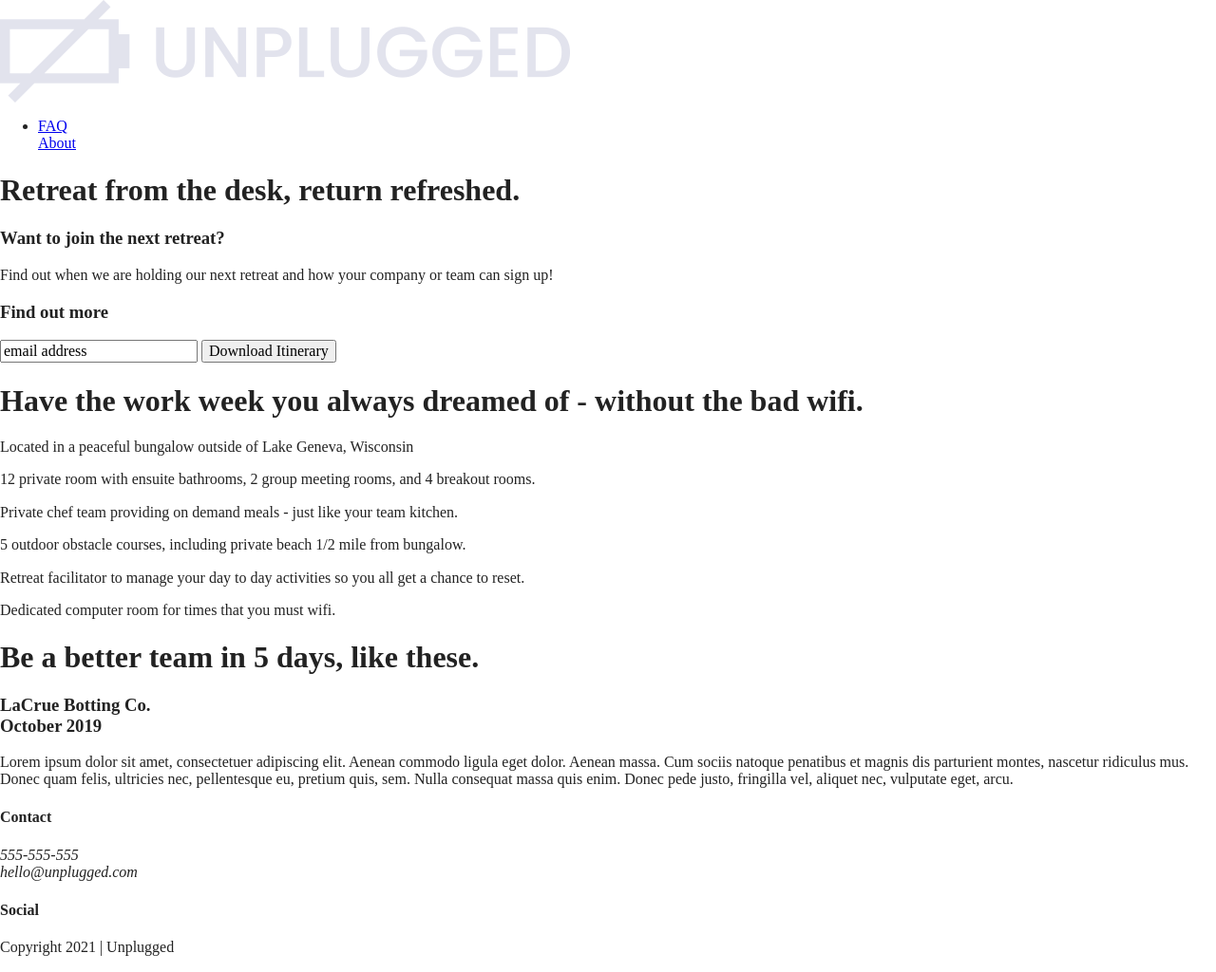
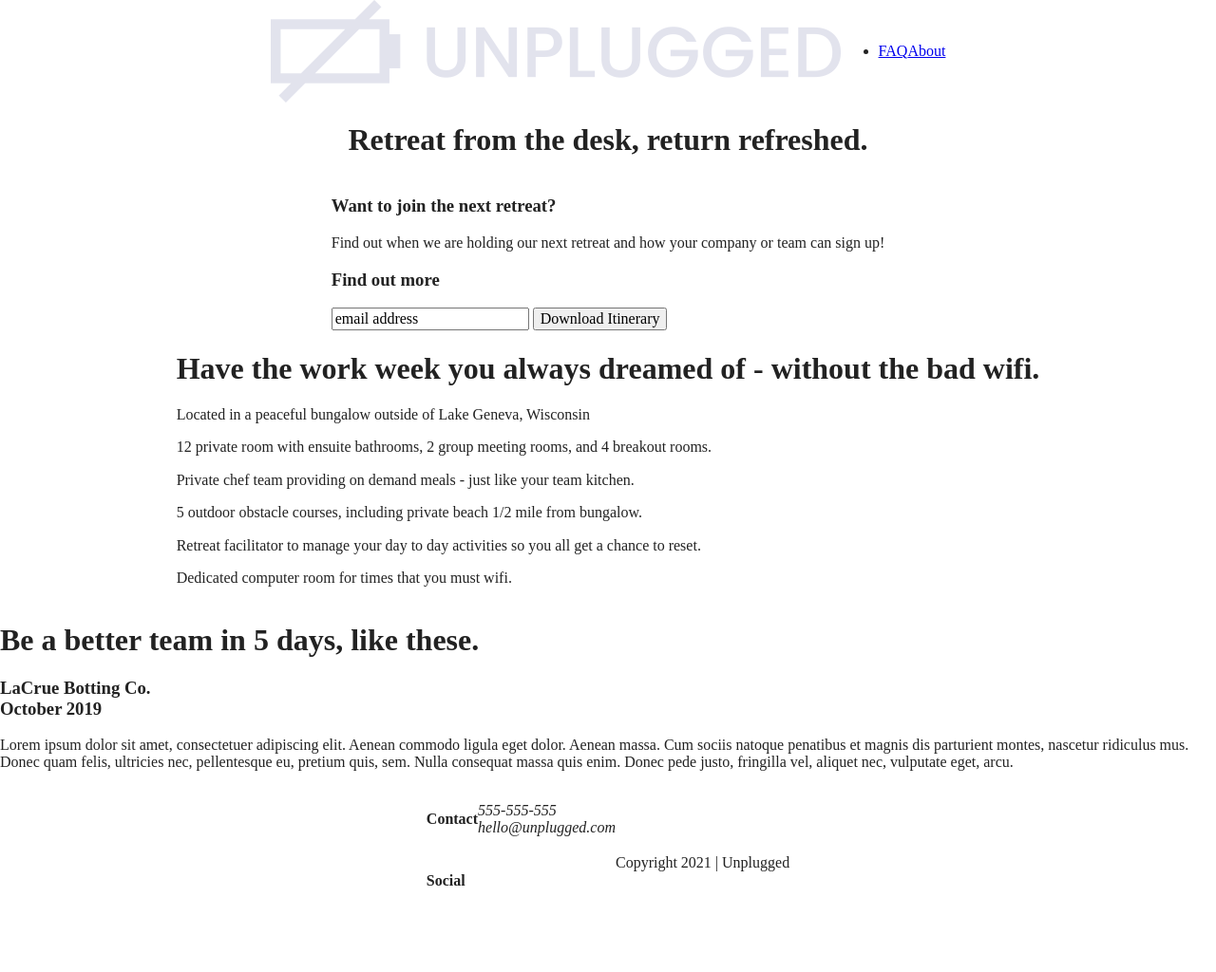
Before and after one commit to ShannanG/206-unplugged, a website built with Parcel: page index.html in a window 1280 px wide. Shown: the whole page at 95% size. After the commit the page ends 990 px from the top, so only its background shows below. Built offline with nearby package versions, Linux system fonts and the light colour scheme.

Commit message:
Added flexbox properties to relevant divs and classes

```diff
--- a/css/main.css
+++ b/css/main.css
@@ -86,6 +86,122 @@ textarea {
 /* ==========================================================================
    Author's custom styles
    ========================================================================== */
+
+/* ------------ Base Header - Footer Styles ---------- */
+
+header, footer {
+  display: flex;
+  justify-content: center;
+  align-items: center;
+  flex-flow: row wrap;
+}
+
+header .content-wrapper {
+  display: flex;
+  justify-content: center;
+  align-items: center;
+  flex-flow: row wrap;
+}
+
+header nav {
+  display: flex;
+  justify-content: space-around;
+  align-items: center;
+  flex-flow: row wrap;
+}
+
+header nav ul {
+  display: flex;
+  justify-content: space-around;
+}
+
+footer .social-icons {
+  display: flex;
+  justify-content: space-around;
+  align-items: center;
+}
+
+footer .social p {
+  display: flex;
+  justify-content: center;
+  align-items: center;
+}
+
+/* -------- MObile Styles - Homepage ------- */
+
+/* Hero Area */
+
+.hero-area {
+  display: flex;
+  justify-content: center;
+  flex-flow: row wrap;
+}
+
+/* Aside */
+
+aside {
+  display: flex;
+  justify-content: center;
+  align-items: center;
+  flex-flow: row wrap;
+}
+
+/* Features */
+
+.features {
+  display: flex;
+  justify-content: center;
+  flex-flow: row wrap;
+}
+
+.features .features-items {
+  display: flex;
+  justify-content: center;
+  align-items: center;
+  flex-flow: row wrap;
+}
+
+/* Reviews */
+
+.reviews {
+  display: flex;
+  justify-content: center;
+  flex-flow: row wrap;
+}
+
+
+/* -------------- About Page ----------- */
+
+.mission {
+  display: flex;
+  justify-content: center;
+  align-items: center;
+  flex-flow: row wrap;
+}
+
+.contact {
+  display: flex;
+  justify-content: center;
+  align-items: center;
+  flex-flow: row wrap;
+}
+
+/* ------------- FAQ Page ------------- */
+
+.faq {
+  display: flex;
+  justify-content: center;
+  align-items: center;
+  flex-flow: row wrap;
+}
+
+.faq .content-wrapper {
+  display: flex;
+  justify-content: center;
+  align-items: center;
+  flex-flow: row wrap;
+}
+
 
 /* ==========================================================================
    Helper classes
```
Also changed, not shown: index.html (+1 -1 lines).
